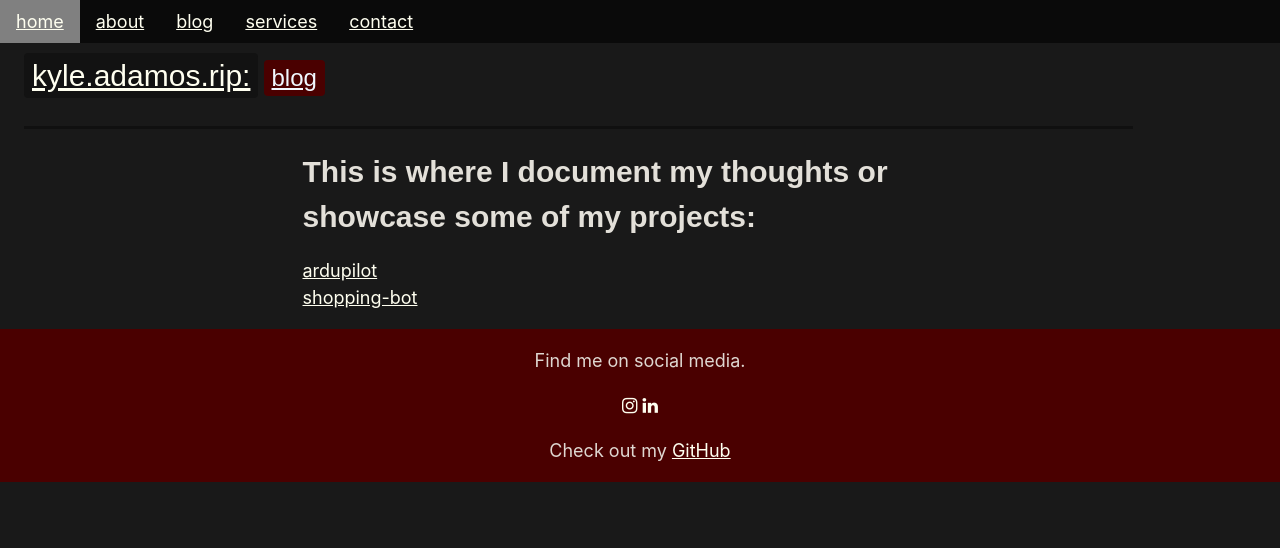
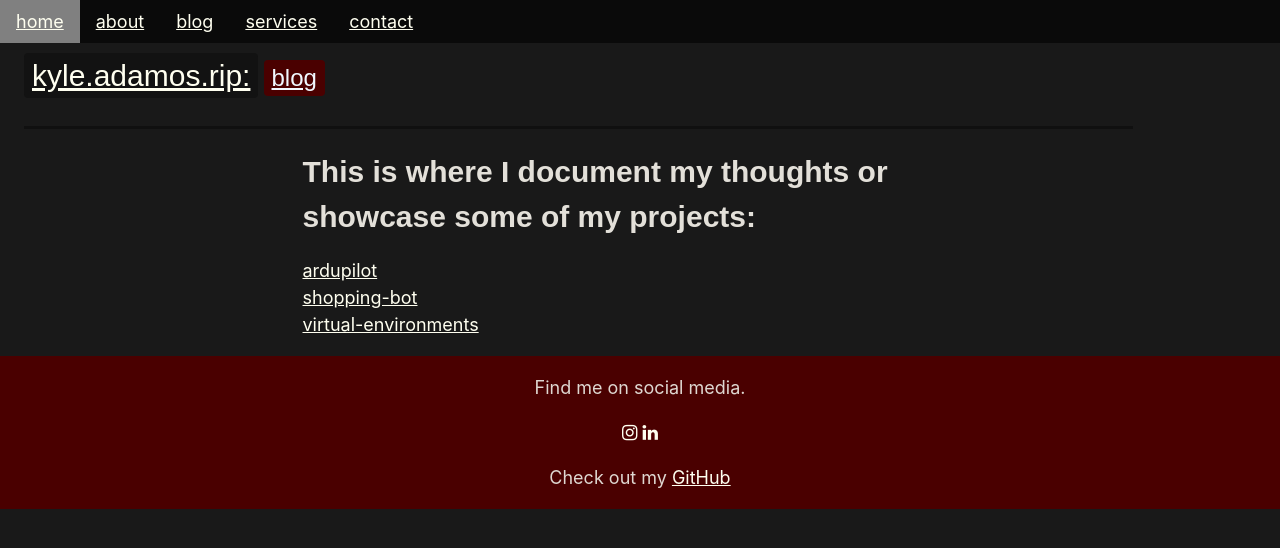
Before and after one commit to kyadamos/kyadamos.github.io, a Jekyll site: the page built from blog.html, in a window 1280 px wide. Shown: the top 548 px of the page. Built offline with Jekyll 4.4.1, drawn with Linux system fonts in a browser that asks for light colours.

Commit message:
new post

```diff
--- a/_data/posts.yml
+++ b/_data/posts.yml
@@ -2,3 +2,5 @@
   name: ardupilot
 - link: /blog/shopping-bot/
   name: shopping-bot
+- link: /blog/virtual-environments/
+  name: virtual-environments
```
